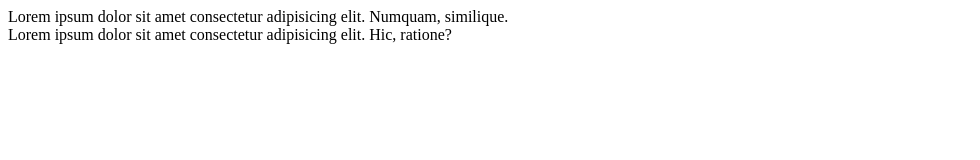
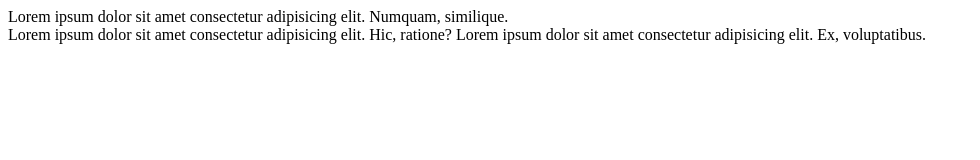
Before and after one commit to Luisops/Repositorio-de-Prueba, a plain HTML site: page index.html in a window 1280 px wide. Shown: the whole page, without its empty margins (0-980 px from the left). Drawn offline with Linux system fonts and the light colour scheme.

Commit message:
version 6

```diff
--- a/index.html
+++ b/index.html
@@ -13,6 +13,7 @@
         </div>
         <div class="row">
             <a>Lorem ipsum dolor sit amet consectetur adipisicing elit. Hic, ratione?</a>
+            <a>Lorem ipsum dolor sit amet consectetur adipisicing elit. Ex, voluptatibus.</a>
         </div>
     </div>
 
```
